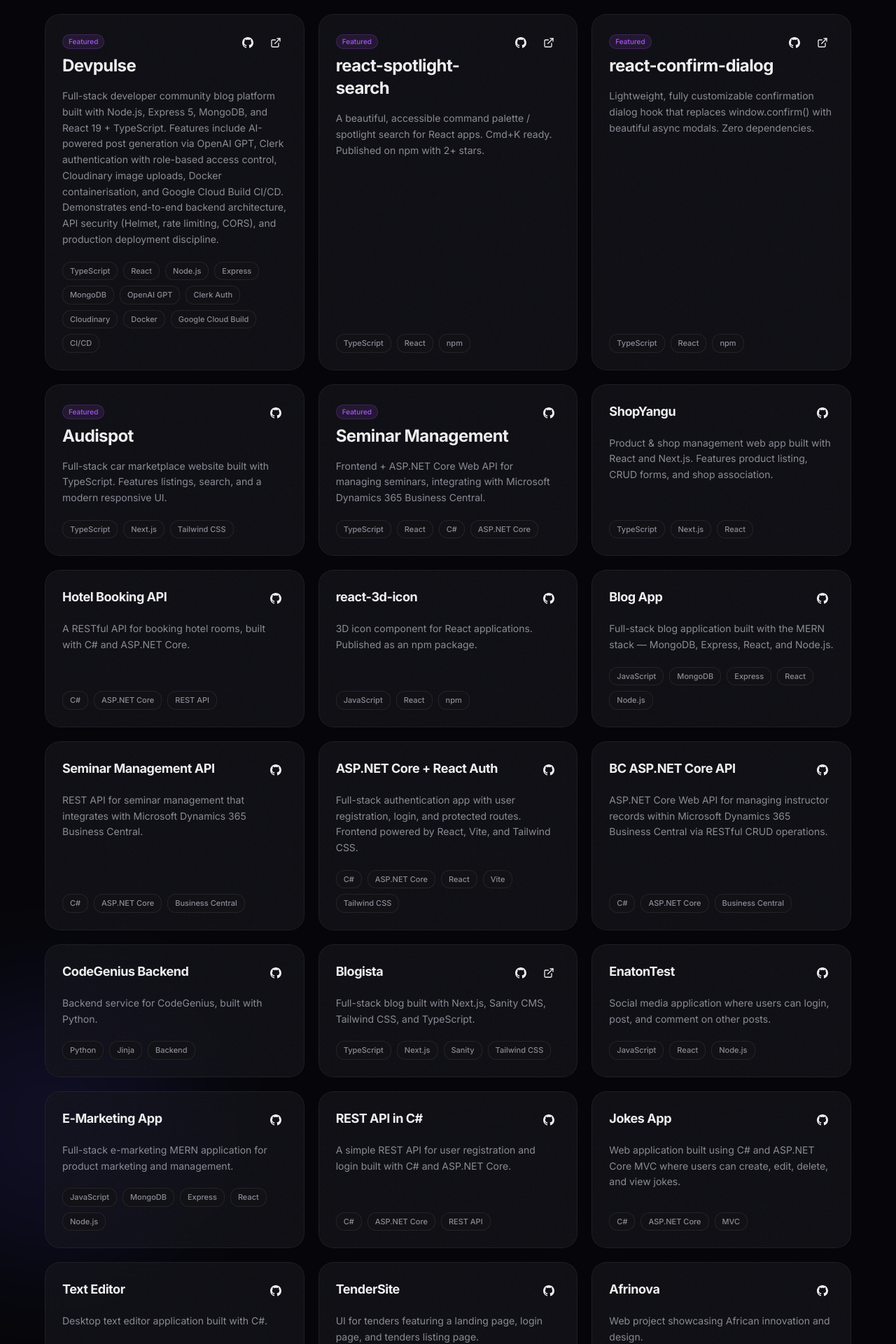
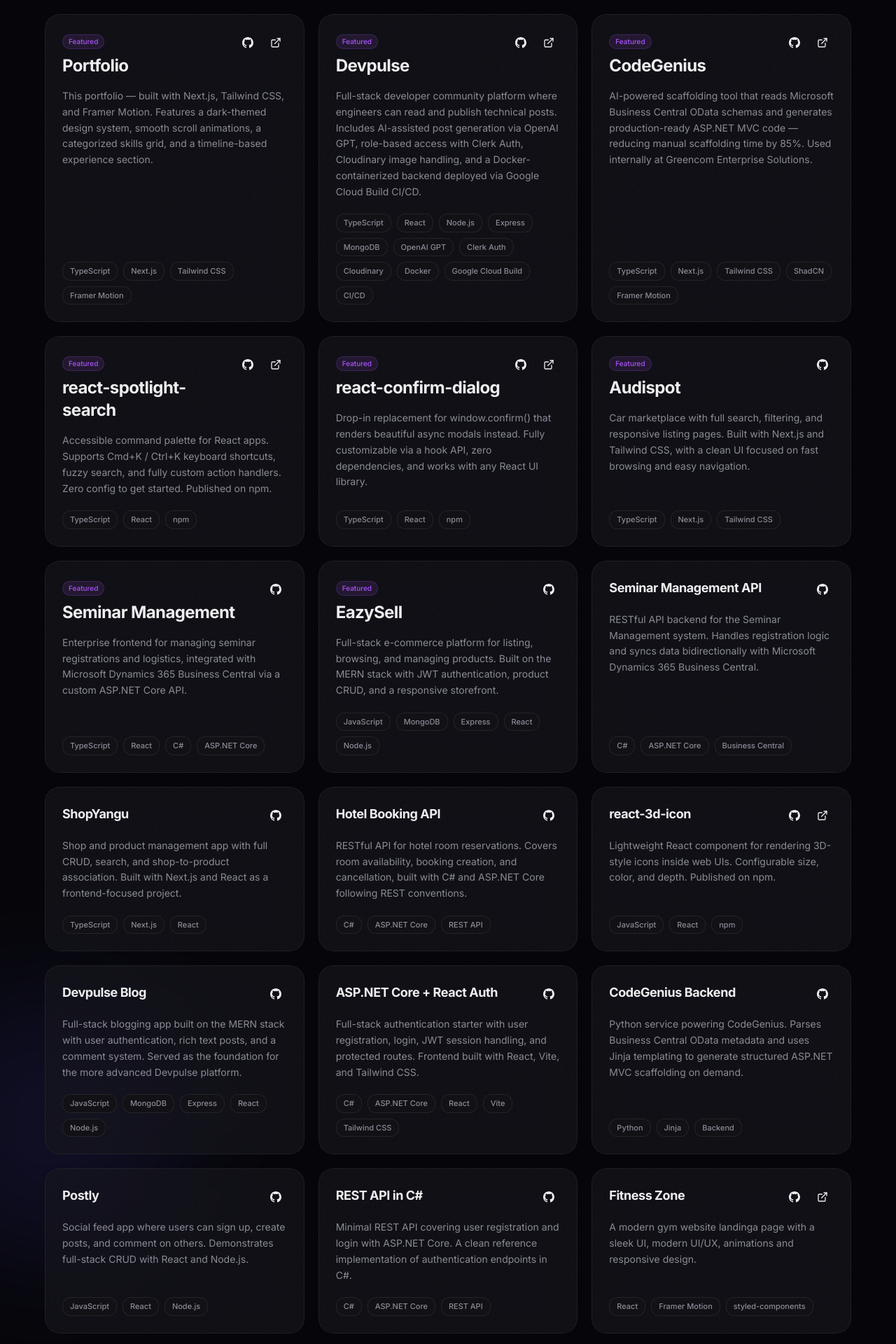
Before and after one commit to NOBERT167/my-portfolio, a Next.js app: page /projects in a window 1280 px wide. Shown: the part 560-2480 px from the top of the page at 70% size. Built offline with nearby package versions, Linux system fonts and the light colour scheme.

Commit message:
update constants

```diff
--- a/constants/index.ts
+++ b/constants/index.ts
@@ -1,6 +1,6 @@
 export const SITE = {
   name: "Nobert Langat",
-  title: "Full-Stack Developer & UI/UX Designer",
+  title: "Full-Stack Developer",
   description:
     "I craft performant web experiences with clean code and sharp design. Based in Nairobi, Kenya.",
   email: "nobertlangat@gmail.com",
@@ -25,9 +25,18 @@
 
 export const PROJECTS: Project[] = [
   {
+    title: "Portfolio",
+    description:
+      "This portfolio — built with Next.js, Tailwind CSS, and Framer Motion. Features a dark-themed design system, smooth scroll animations, a categorized skills grid, and a timeline-based experience section.",
+    tech: ["TypeScript", "Next.js", "Tailwind CSS", "Framer Motion"],
+    github: "https://github.com/NOBERT167/my-portfolio",
+    live: "https://nobertdev.vercel.app",
+    featured: true,
+  },
+  {
     title: "Devpulse",
     description:
-      "Full-stack developer community blog platform built with Node.js, Express 5, MongoDB, and React 19 + TypeScript. Features include AI-powered post generation via OpenAI GPT, Clerk authentication with role-based access control, Cloudinary image uploads, Docker containerisation, and Google Cloud Build CI/CD. Demonstrates end-to-end backend architecture, API security (Helmet, rate limiting, CORS), and production deployment discipline.",
+      "Full-stack developer community platform where engineers can read and publish technical posts. Includes AI-assisted post generation via OpenAI GPT, role-based access with Clerk Auth, Cloudinary image handling, and a Docker-containerized backend deployed via Google Cloud Build CI/CD.",
     tech: [
       "TypeScript",
       "React",
@@ -38,7 +47,7 @@
       "Clerk Auth",
       "Cloudinary",
       "Docker",
-      "Google Cloud  Build",
+      "Google Cloud Build",
       "CI/CD",
     ],
     github: "https://github.com/NOBERT167/devpulse",
@@ -46,9 +55,18 @@
     featured: true,
   },
   {
+    title: "CodeGenius",
+    description:
+      "AI-powered scaffolding tool that reads Microsoft Business Central OData schemas and generates production-ready ASP.NET MVC code — reducing manual scaffolding time by 85%. Used internally at Greencom Enterprise Solutions.",
+    tech: ["TypeScript", "Next.js", "Tailwind CSS", "ShadCN", "Framer Motion"],
+    github: "",
+    live: "https://mvcgenerator.vercel.app",
+    featured: true,
+  },
+  {
     title: "react-spotlight-search",
     description:
-      "A beautiful, accessible command palette / spotlight search for React apps. Cmd+K ready. Published on npm with 2+ stars.",
+      "Accessible command palette for React apps. Supports Cmd+K / Ctrl+K keyboard shortcuts, fuzzy search, and fully custom action handlers. Zero config to get started. Published on npm.",
     tech: ["TypeScript", "React", "npm"],
     github: "https://github.com/NOBERT167/react-spotlight-search",
     live: "https://www.npmjs.com/package/react-spotlight-search",
@@ -57,7 +75,7 @@
   {
     title: "react-confirm-dialog",
     description:
-      "Lightweight, fully customizable confirmation dialog hook that replaces window.confirm() with beautiful async modals. Zero dependencies.",
+      "Drop-in replacement for window.confirm() that renders beautiful async modals instead. Fully customizable via a hook API, zero dependencies, and works with any React UI library.",
     tech: ["TypeScript", "React", "npm"],
     github: "https://github.com/NOBERT167/react-confirm-dialog",
     live: "https://www.npmjs.com/package/react-confirm-dialog",
@@ -66,7 +84,7 @@
   {
     title: "Audispot",
     description:
-      "Full-stack car marketplace website built with TypeScript. Features listings, search, and a modern responsive UI.",
+      "Car marketplace with full search, filtering, and responsive listing pages. Built with Next.js and Tailwind CSS, with a clean UI focused on fast browsing and easy navigation.",
     tech: ["TypeScript", "Next.js", "Tailwind CSS"],
     github: "https://github.com/NOBERT167/audispot",
     featured: true,
@@ -74,146 +92,132 @@
   {
     title: "Seminar Management",
     description:
-      "Frontend + ASP.NET Core Web API for managing seminars, integrating with Microsoft Dynamics 365 Business Central.",
+      "Enterprise frontend for managing seminar registrations and logistics, integrated with Microsoft Dynamics 365 Business Central via a custom ASP.NET Core API.",
     tech: ["TypeScript", "React", "C#", "ASP.NET Core"],
     github: "https://github.com/NOBERT167/Seminar-Management",
     featured: true,
   },
   {
+    title: "EazySell",
+    description:
+      "Full-stack e-commerce platform for listing, browsing, and managing products. Built on the MERN stack with JWT authentication, product CRUD, and a responsive storefront.",
+    tech: ["JavaScript", "MongoDB", "Express", "React", "Node.js"],
+    github: "https://github.com/NOBERT167/EazySell",
+    featured: true,
+  },
+  {
+    title: "Seminar Management API",
+    description:
+      "RESTful API backend for the Seminar Management system. Handles registration logic and syncs data bidirectionally with Microsoft Dynamics 365 Business Central.",
+    tech: ["C#", "ASP.NET Core", "Business Central"],
+    github: "https://github.com/NOBERT167/Seminar-Management-API",
+  },
+  {
     title: "ShopYangu",
     description:
-      "Product & shop management web app built with React and Next.js. Features product listing, CRUD forms, and shop association.",
+      "Shop and product management app with full CRUD, search, and shop-to-product association. Built with Next.js and React as a frontend-focused project.",
     tech: ["TypeScript", "Next.js", "React"],
     github: "https://github.com/NOBERT167/ShopYangu",
   },
   {
     title: "Hotel Booking API",
     description:
-      "A RESTful API for booking hotel rooms, built with C# and ASP.NET Core.",
+      "RESTful API for hotel room reservations. Covers room availability, booking creation, and cancellation, built with C# and ASP.NET Core following REST conventions.",
     tech: ["C#", "ASP.NET Core", "REST API"],
     github: "https://github.com/NOBERT167/HotelBookingAPI",
   },
   {
     title: "react-3d-icon",
     description:
-      "3D icon component for React applications. Published as an npm package.",
+      "Lightweight React component for rendering 3D-style icons inside web UIs. Configurable size, color, and depth. Published on npm.",
     tech: ["JavaScript", "React", "npm"],
     github: "https://github.com/NOBERT167/react-3d-icon",
+    live: "https://www.npmjs.com/package/react-3d-icon",
   },
   {
-    title: "Blog App",
+    title: "Devpulse Blog",
     description:
-      "Full-stack blog application built with the MERN stack — MongoDB, Express, React, and Node.js.",
+      "Full-stack blogging app built on the MERN stack with user authentication, rich text posts, and a comment system. Served as the foundation for the more advanced Devpulse platform.",
     tech: ["JavaScript", "MongoDB", "Express", "React", "Node.js"],
     github: "https://github.com/NOBERT167/Blog-app",
   },
   {
-    title: "Seminar Management API",
-    description:
-      "REST API for seminar management that integrates with Microsoft Dynamics 365 Business Central.",
-    tech: ["C#", "ASP.NET Core", "Business Central"],
-    github: "https://github.com/NOBERT167/Seminar-Management-API",
-  },
-  {
     title: "ASP.NET Core + React Auth",
     description:
-      "Full-stack authentication app with user registration, login, and protected routes. Frontend powered by React, Vite, and Tailwind CSS.",
+      "Full-stack authentication starter with user registration, login, JWT session handling, and protected routes. Frontend built with React, Vite, and Tailwind CSS.",
     tech: ["C#", "ASP.NET Core", "React", "Vite", "Tailwind CSS"],
     github: "https://github.com/NOBERT167/aaspnetcore-react-auth-app",
   },
   {
-    title: "BC ASP.NET Core API",
+    title: "CodeGenius Backend",
     description:
-      "ASP.NET Core Web API for managing instructor records within Microsoft Dynamics 365 Business Central via RESTful CRUD operations.",
-    tech: ["C#", "ASP.NET Core", "Business Central"],
-    github: "https://github.com/NOBERT167/BC-ASP.NET-CORE",
+      "Python service powering CodeGenius. Parses Business Central OData metadata and uses Jinja templating to generate structured ASP.NET MVC scaffolding on demand.",
+    tech: ["Python", "Jinja", "Backend"],
+    github: "",
   },
   {
-    title: "CodeGenius Backend",
-    description: "Backend service for CodeGenius, built with Python.",
-    tech: ["Python", "Jinja", "Backend"],
-    github: "https://github.com/NOBERT167/CodeGenius_Backend",
-  },
-  {
-    title: "Blogista",
+    title: "Postly",
     description:
-      "Full-stack blog built with Next.js, Sanity CMS, Tailwind CSS, and TypeScript.",
-    tech: ["TypeScript", "Next.js", "Sanity", "Tailwind CSS"],
-    github: "https://github.com/NOBERT167/Blogista",
-    live: "https://blogista.netlify.app/",
-  },
-  {
-    title: "EnatonTest",
-    description:
-      "Social media application where users can login, post, and comment on other posts.",
+      "Social feed app where users can sign up, create posts, and comment on others. Demonstrates full-stack CRUD with React and Node.js.",
     tech: ["JavaScript", "React", "Node.js"],
-    github: "https://github.com/NOBERT167/EnatonTest",
-  },
-  {
-    title: "E-Marketing App",
-    description:
-      "Full-stack e-marketing MERN application for product marketing and management.",
-    tech: ["JavaScript", "MongoDB", "Express", "React", "Node.js"],
-    github: "https://github.com/NOBERT167/emarketing-web-application",
+    github: "https://github.com/NOBERT167/Postly",
   },
   {
     title: "REST API in C#",
     description:
-      "A simple REST API for user registration and login built with C# and ASP.NET Core.",
+      "Minimal REST API covering user registration and login with ASP.NET Core. A clean reference implementation of authentication endpoints in C#.",
     tech: ["C#", "ASP.NET Core", "REST API"],
     github: "https://github.com/NOBERT167/Rest-API-in-C-",
   },
   {
+    title: "Fitness Zone",
+    description:
+      "A modern gym website landinga page with a sleek UI, modern UI/UX, animations and responsive design.",
+    tech: ["React", "Framer Motion", "styled-components"],
+    github: "https://github.com/NOBERT167/gym-website",
+    live: "https://fitness-zone.netlify.app/",
+  },
+  {
     title: "Jokes App",
     description:
-      "Web application built using C# and ASP.NET Core MVC where users can create, edit, delete, and view jokes.",
+      "CRUD web app built with ASP.NET Core MVC where users can browse, add, edit, and delete jokes. A clean demonstration of the MVC pattern in C#.",
     tech: ["C#", "ASP.NET Core", "MVC"],
     github: "https://github.com/NOBERT167/Jokes-App",
   },
   {
     title: "Text Editor",
-    description: "Desktop text editor application built with C#.",
+    description:
+      "Desktop text editor built with C# and .NET. Supports file open, save, and basic text formatting — a practical Windows Forms project.",
     tech: ["C#", ".NET", "Desktop"],
     github: "https://github.com/NOBERT167/text-editor",
   },
   {
     title: "TenderSite",
     description:
-      "UI for tenders featuring a landing page, login page, and tenders listing page.",
+      "Multi-page tender portal UI with a landing page, login flow, and a searchable tenders listing. Built with vanilla HTML, CSS, and JavaScript.",
     tech: ["HTML", "CSS", "JavaScript"],
     github: "https://github.com/NOBERT167/TenderSite",
+    live: "https://nobert167.github.io/TenderSite/",
   },
   {
     title: "Afrinova",
-    description: "Web project showcasing African innovation and design.",
+    description:
+      "Web project celebrating African innovation, built with clean HTML and CSS. Focuses on typography, layout, and visual storytelling.",
     tech: ["HTML", "CSS", "JavaScript"],
     github: "https://github.com/NOBERT167/Afrinova",
   },
   {
     title: "SAYS",
-    description: "Website for the Kericho Diocese Youth community.",
+    description:
+      "Website for the Saint Anthony Youth Service (Kericho Diocese). Covers events, announcements, and community information for the diocese's youth wing.",
     tech: ["HTML", "CSS", "JavaScript"],
     github: "https://github.com/NOBERT167/SAYS",
   },
   {
-    title: "AL Code Snippets",
-    description:
-      "Code snippets for basic AL programming language in Business Central 24.",
-    tech: ["AL", "Business Central"],
-    github: "https://github.com/NOBERT167/Al-Code-snippets",
-  },
-  {
-    title: "E-Commerce Landing Page",
-    description:
-      "E-commerce landing page built using Next.js 13 and Tailwind CSS.",
-    tech: ["Next.js", "Tailwind CSS"],
-    github: "https://github.com/NOBERT167/ecommerce-landing-page",
-  },
-  {
     title: "ShopYangu DB",
     description:
-      "Backend database service for the ShopYangu product management platform.",
-    tech: ["JavaScript", "Node.js", "Database"],
+      "Mock REST backend for the ShopYangu project, powered by JSON Server. Lets frontend developers prototype and test shop management UIs without a real backend.",
+    tech: ["JavaScript", "Node.js", "JSON Server"],
     github: "https://github.com/NOBERT167/shop-yanguDB",
   },
 ];
@@ -280,6 +284,7 @@
   { name: "TypeScript", category: "language" },
   { name: "JavaScript", category: "language" },
   { name: "C#", category: "language" },
+  { name: "Python", category: "language" },
 
   // Frontend
   { name: "React", category: "frontend" },
```
